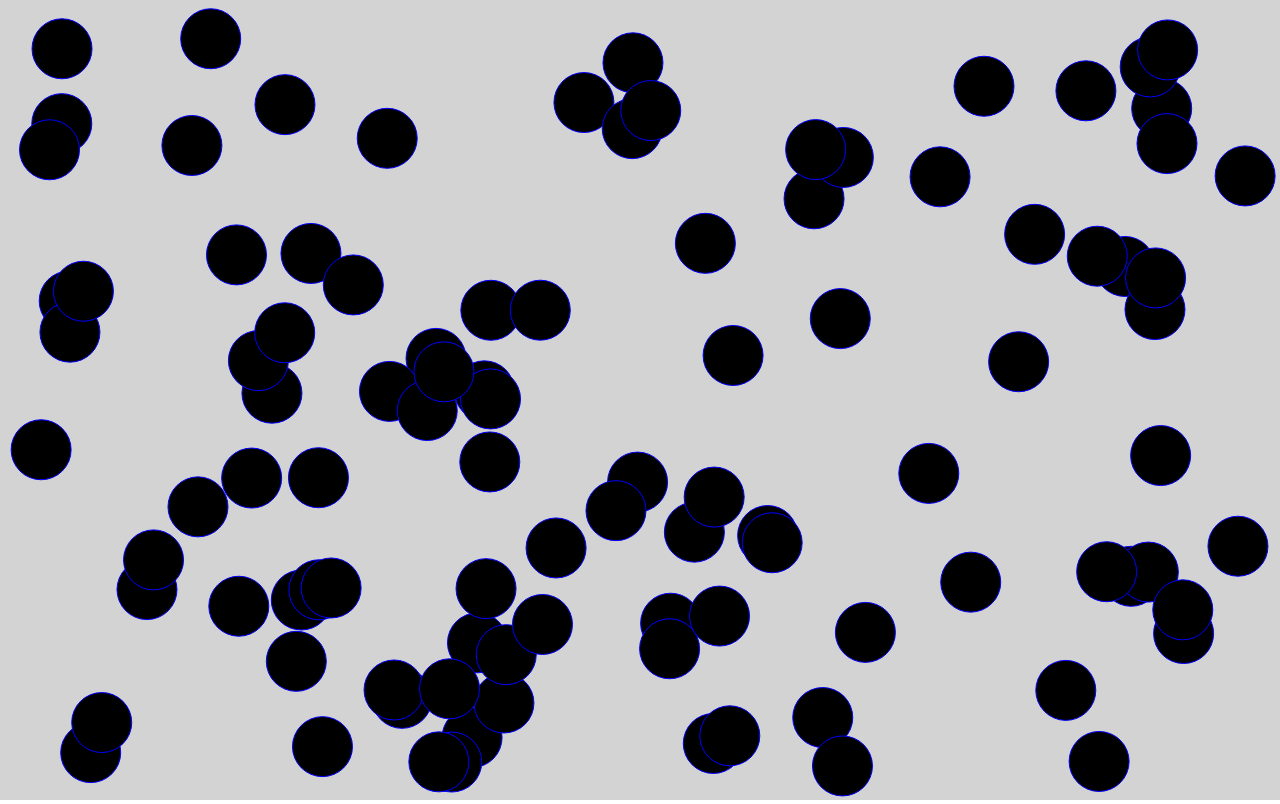
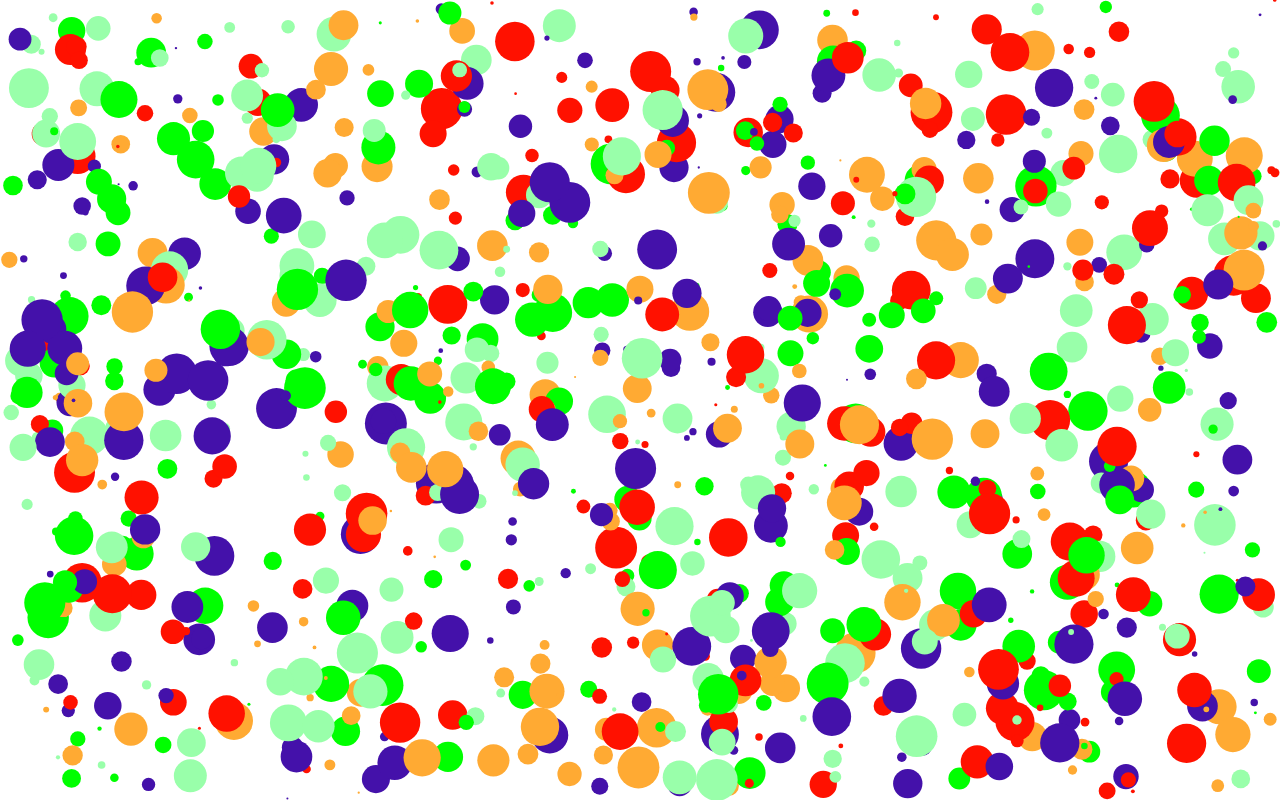
Before and after one commit to ahmedofali/Canvas, a plain HTML site: page index.html in a window 1280 px wide. Drawn offline with Linux system fonts and the light colour scheme.

Commit message:
adding listeners on circles making every thing dynamic from velocity to size

```diff
--- a/canvas.js
+++ b/canvas.js
@@ -3,6 +3,23 @@ var c = canvas.getContext("2d") ;
 
 canvas.width = window.innerWidth;
 canvas.height = window.innerHeight;
+
+
+var mouse = {
+    x : undefined,
+    y : undefined
+};
+
+var maxRadius = 100 ;
+var minRadius = 10 ;
+var affectedCirclesSpace = 100 ;
+var colorArray = [ "#ffaa33" , "#99ffaa" , "#00ff00" , "#4411aa" , "#ff1100" ];
+
+window.addEventListener("mousemove",function( e ) {
+    // get mouse position
+    mouse.x = e.x ;
+    mouse.y = e.y ;
+});
 
 // if using es6 we can say class and generate instances from it but now lets stick with object oriented es5
 function circle( x , y , dx , dy , radius ) {
@@ -11,13 +28,14 @@ function circle( x , y , dx , dy , radius ) {
     this.dx = dx ;
     this.dy = dy ;
     this.radius = radius ;
+    this.minRadius = radius ;
+    this.color = colorArray[ Math.floor( Math.random() * colorArray.length )] ;
 
     this.draw = function() {
         c.beginPath();
         c.arc( this.x , this.y ,this.radius, 0 ,Math.PI * 2 ,false ) ;
-        c.strokeStyle = "blue" ;
+        c.fillStyle = this.color ;
         c.fill();
-        c.stroke();
     }
 
     this.update = function() {
@@ -32,6 +50,22 @@ function circle( x , y , dx , dy , radius ) {
         this.x += this.dx;
         this.y += this.dy;
 
+        // lets add interactivity here
+        if(
+            ( mouse.x - this.x ) < affectedCirclesSpace &&
+            ( mouse.x - this.x ) > -affectedCirclesSpace &&
+            ( mouse.y - this.y ) < affectedCirclesSpace &&
+            ( mouse.y - this.y ) > -affectedCirclesSpace
+        ){
+            // circle so close to mouse x position
+            // do not increase radius until it's less than 40
+            if( this.radius < maxRadius ){
+                this.radius += 1 ;
+            }
+        }else if( this.radius > this.minRadius ){
+            this.radius -= 1 ;
+        }
+
         this.draw();
     }
 
@@ -39,13 +73,13 @@ function circle( x , y , dx , dy , radius ) {
 
 var circleArray = [] ;
 
-for( var i = 0 ; i < 100 ; i++ )
+for( var i = 0 ; i < 1000 ; i++ )
 {
-    var radius = 30 ;
+    var radius = ( Math.random() * 20 ) + 1  ;
     var x = Math.random() * ( innerWidth - radius * 2 ) + radius ;
     var y = Math.random() * ( innerHeight - radius * 2 ) + radius ;
-    var dx = ( Math.random() - 0.5 ) * 8 ;
-    var dy = ( Math.random() - 0.5 ) * 8 ;
+    var dx = ( Math.random() - 0.5 ) * 4 ;
+    var dy = ( Math.random() - 0.5 ) * 4 ;
 
     circleArray.push( new circle( x , y , dx , dy , radius ) ) ;
 }
--- a/index.html
+++ b/index.html
@@ -9,7 +9,7 @@
             overflow: hidden;
         }
         canvas {
-            background: lightgrey;
+            background: white;
         }
     </style>
 </head>
```
